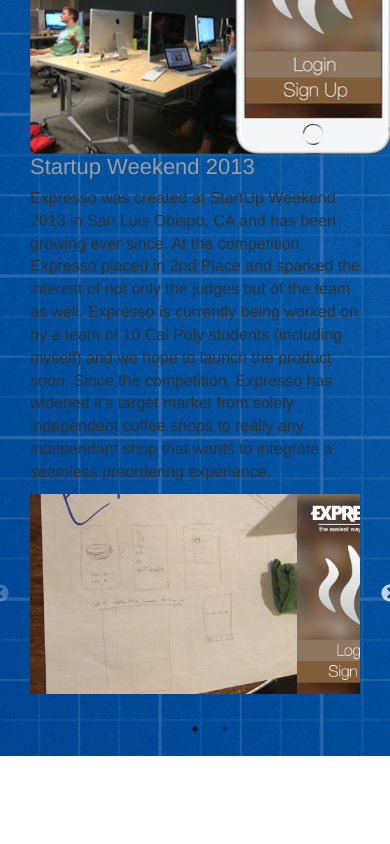
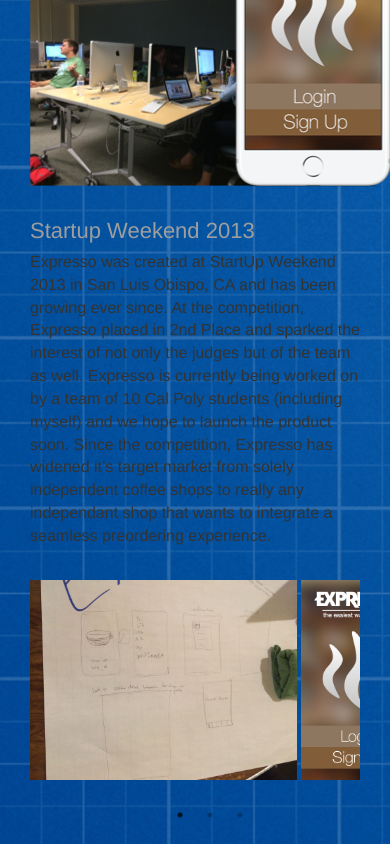
Before and after one commit to cameronoelsen/portfolio-site, a plain HTML site: page project2.html in a window 390 px wide. Shown: the part 852-1696 px from the top of the page. Before the commit the page ends 1608 px from the top, so only its background shows below. Drawn offline with nearby package versions, Linux system fonts and the light colour scheme; files whose address does not match are found by name.

Commit message:
CSS refinements to Expresso page in the startup weekend section

```diff
--- a/css/style.css
+++ b/css/style.css
@@ -219,6 +219,10 @@
 }
 .slick-img {
     height: 200px;
+    margin-right: 4px;
+}
+.expresso-sw-slider {
+    margin-top: 16px;
 }
 
 /* Bootstrap Breakpoints
@@ -272,6 +276,17 @@
     .project-logo {
         width: 200px;
     }
+    .content-section {
+        margin: 32px 0px;
+    }
+    .expresso-sw-slider {
+        margin-top: 32px;
+    }
+}
+@media (min-width: 992px) {
+    #startup-weekend {
+        padding-top: 16px;
+    }
 }
 @media (min-width: 768px) {
     #info {
@@ -288,6 +303,9 @@
     #startup-weekend {
         display: block;
         margin: 0 auto;
+    }
+    .sw-expresso-desc {
+        margin-top: 32px;
     }
 }
 @media (max-width: 550px) {
--- a/js/slider.js
+++ b/js/slider.js
@@ -1,10 +1,11 @@
 $(document).ready(function() {
-   $('.slick-slider').slick({
+   $('.expresso-sw-slider').slick({
        dots: true,
        infinite: false,
        speed: 300,
        slidesToShow: 4,
-       slidesToScroll: 4,
-       variableWidth: true
+       slidesToScroll: 3,
+       variableWidth: true,
+       arrows: false
    });
 });
--- a/project2.html
+++ b/project2.html
@@ -45,11 +45,11 @@
                             <div class="col-sm-4">
                                 <img id="startup-weekend" src="images/expresso/startup-weekend.png"/>
                             </div>
-                            <div class="col-sm-offset-3 col-sm-5 col-md-offset-1 col-md-7">
+                            <div class="col-sm-offset-3 col-sm-5 col-md-offset-1 col-md-7 sw-expresso-desc">
                                 <h3 class="section-header">Startup Weekend 2013</h4>
                                 <p>Expresso was created at StartUp Weekend 2013 in San Luis Obispo, CA and has been growing ever since. At the competition, Expresso placed in 2nd Place and sparked the interest of not only the judges but of the team as well. Expresso is currently being worked on by a team of 10 Cal Poly students (including myself) and we hope to launch the product soon. Since the competition, Expresso has widened it’s target market from solely independent coffee shops to really any independant shop that wants to integrate a seamless preordering experience. </p>
                             </div>
-                            <div class="col-sm-12 col-md-offset-1 col-md-7 slick-slider">
+                            <div class="col-sm-12 col-md-offset-1 col-md-7 expresso-sw-slider">
                                     <div>
                                         <img class="slick-img" src="images/expresso/startup-weekend/IMG_0022.jpg"/>
                                     </div>
```
